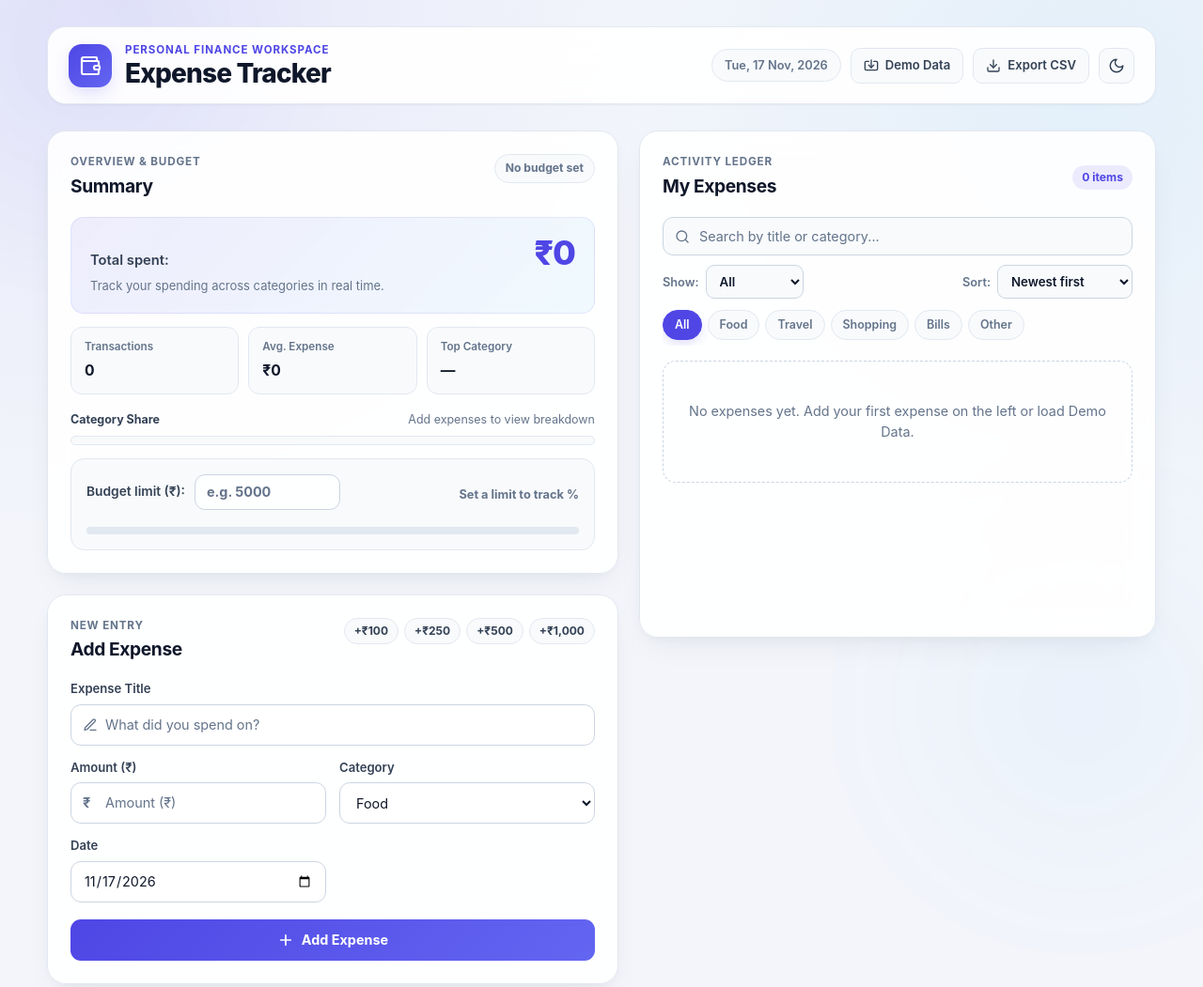
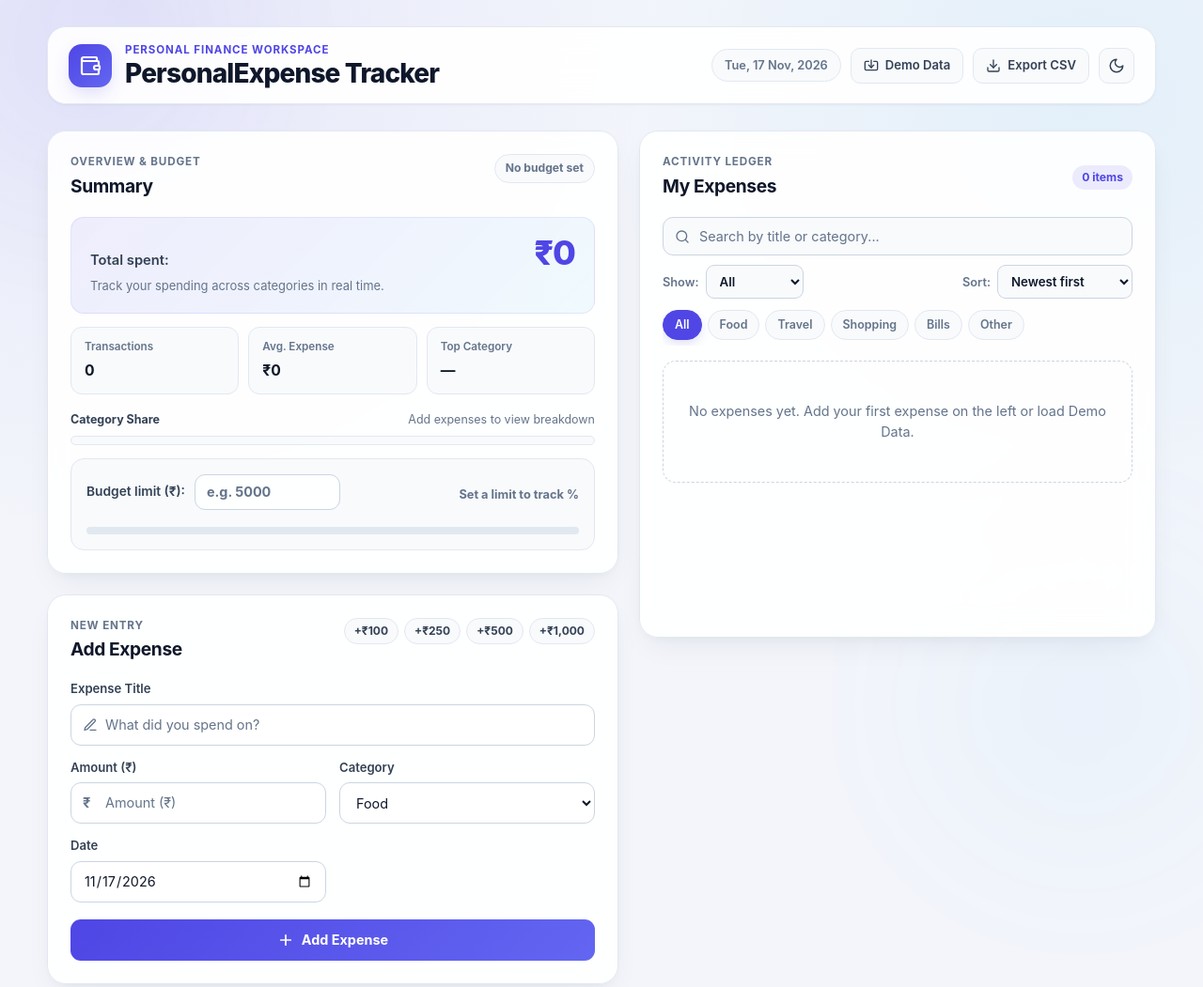
Before and after one commit to OPNooB06/personal-expense-tracker, a plain HTML site: page index.html in a window 1280 px wide. Shown: the whole page at 94% size. Drawn offline with Linux system fonts and the light colour scheme.

Commit message:
Change page heading to Personal Expense Tracker

```diff
--- a/index.html
+++ b/index.html
@@ -22,7 +22,7 @@
         </div>
         <div>
           <div class="eyebrow-badge">Personal Finance Workspace</div>
-          <h1>Expense Tracker</h1>
+          <h1>PersonalExpense Tracker</h1>
         </div>
       </div>
 
```
